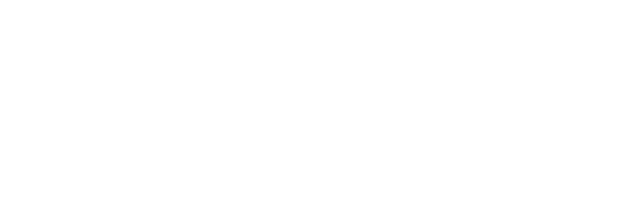
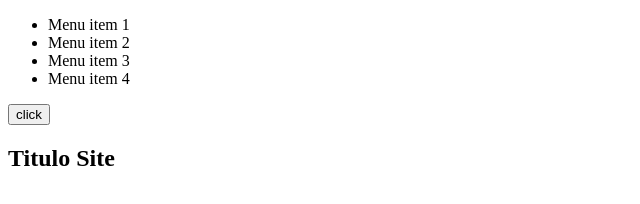
Before and after one commit to MatheusVask/aula-js, a plain HTML site: page index.html in a window 1280 px wide. Shown: the whole page, without its empty margins (0-640 px from the left). Drawn offline with Linux system fonts and the light colour scheme.

Commit message:
Estrutura alterada

```diff
--- a/index.html
+++ b/index.html
@@ -6,6 +6,21 @@
     <title>Document</title>
 </head>
 <body>
-
+    <main>
+        <header>
+            <nav class="menu">
+                <ul>
+                    <li>Menu item 1</li>
+                    <li>Menu item 2</li>
+                    <li>Menu item 3</li>
+                    <li>Menu item 4</li>
+                </ul>
+            </nav>
+            <button>click</button>
+        </header>
+    </main>
+    <section>
+        <h1>Titulo Site</h1>
+    </section>
 </body>
 </html>
```
